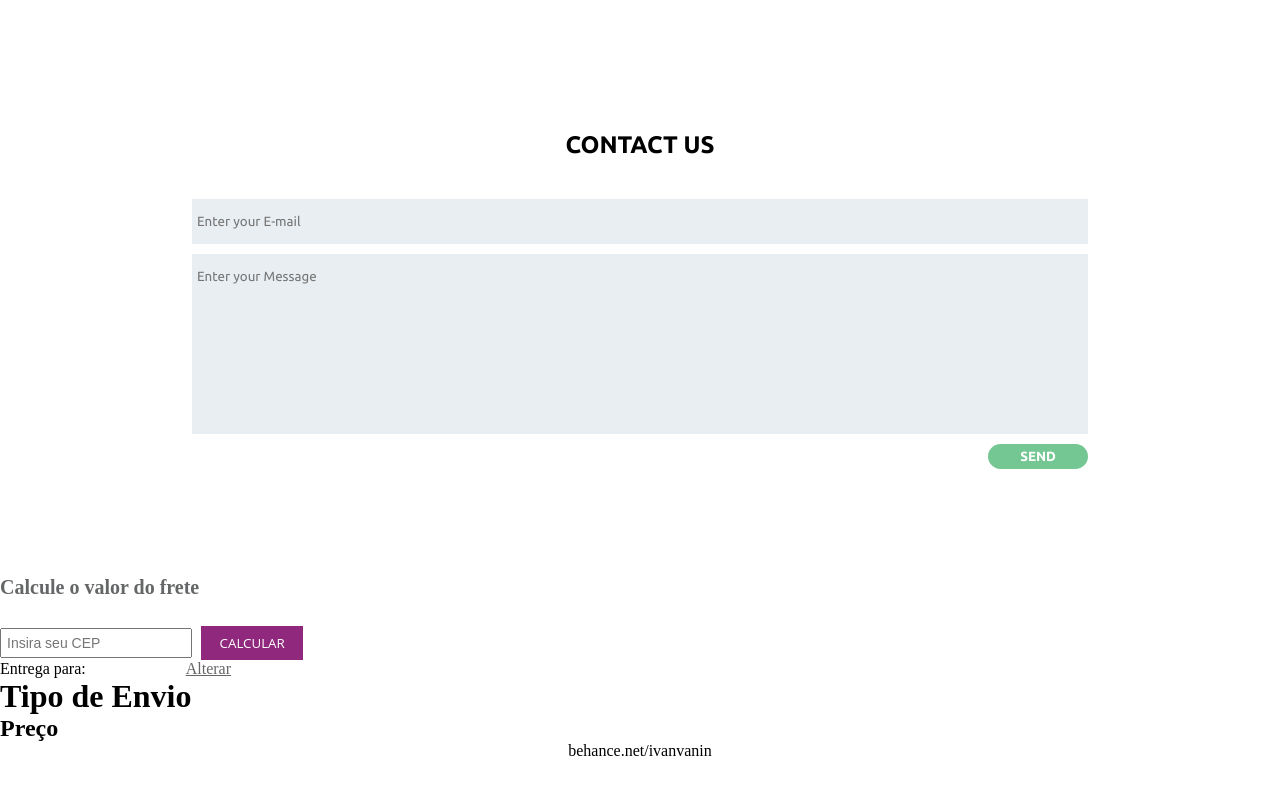
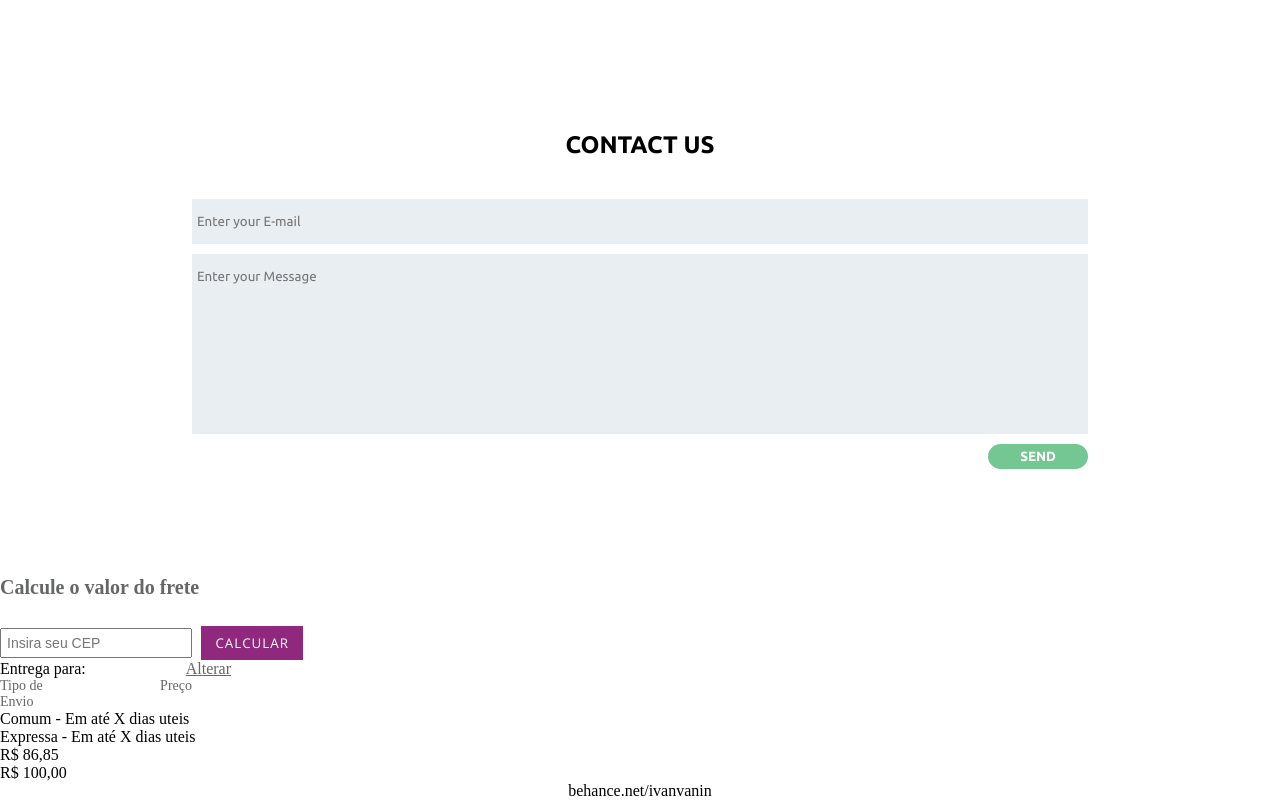
Before and after one commit to pedrobissetti/Mockup, a website: page index.html in a window 1280 px wide. Shown: the part 2824-3624 px from the top of the page. Before the commit the page ends 3584 px from the top, so only its background shows below. Drawn offline with nearby package versions, Linux system fonts and the light colour scheme.

Commit message:
mais-alguns-estilos-no-AB-FRETE-JEQUITI

```diff
--- a/css/scss/_shipping.scss
+++ b/css/scss/_shipping.scss
@@ -18,6 +18,8 @@
       width: 8%;
       text-transform: uppercase;
       margin-left: 5px;
+      letter-spacing: 1px;
+      outline: none;
     }
   }
   &--error {
@@ -35,5 +37,19 @@
         color: #656667;
       }
     }
+    .x-shipping__body {
+      display: flex;
+      justify-content: space-between;
+      width: 15%;
+      &--title {
+        font-size: 0.875em;
+        color: #656667;
+      }
+      &--sub {
+        font-size: 0.875em;
+        color: #656667;
+        margin-left: 100px;
+      }
+    }
   }
 }
--- a/index.html
+++ b/index.html
@@ -5,6 +5,7 @@
   <meta name="viewport" content="width=device-width, initial-scale=1, shrink-to-fit=no">
   <meta http-equiv="X-UA-Compatible" content="ie=edge">
   <link href="https://fonts.googleapis.com/css?family=Ubuntu:300,400,700" rel="stylesheet">
+  <link href="https://fonts.googleapis.com/css?family=Open+Sans:400,700&display=swap" rel="stylesheet">
   <link rel="stylesheet" href="css/style.css">
   <title>Mockup</title>
 </head>
@@ -119,17 +120,20 @@
           <div class="x-shipping__container">
             <div class="x-shipping__code is--active js--shipping-tab">Entrega para: </div>
             <a class="link-edit" href="javascript:void(0);" id="force-shipping-fields">Alterar</a>
+          </div>
 
+          <div class="x-shipping__body">
+            <p class="x-shipping__body--title">Tipo de Envio</p>
+            <p class="x-shipping__body--sub">Preço</p>
           </div>
-              <ul class="x-shipping__body is--active">
-                <h1 class="x-shipping__body--title">Tipo de Envio</h1>
-                <h2 class="x-shipping__body--sub">Preço</h2>
 
-                <li class="x-shipping__body--type"></li>
-                <li class="x-shipping__body--type"></li>
-
-                <li class="x-shipping__body--price"></li>
-                <li class="x-shipping__body--price"></li>
+              <ul class="x-shipping__info is--active">
+                <li class="x-shipping__body--type">Comum - Em até X dias uteis</li>
+                <li class="x-shipping__body--type">Expressa - Em até X dias uteis</li>
+              </ul>
+              <ul>
+                <li class="x-shipping__body--price">R$ 86,85</li>
+                <li class="x-shipping__body--price">R$ 100,00</li>
               </ul>
         </div>
       </div>
```
Also changed, not shown: css/style.css.
